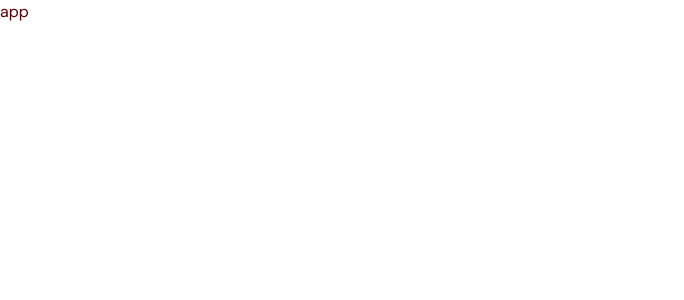
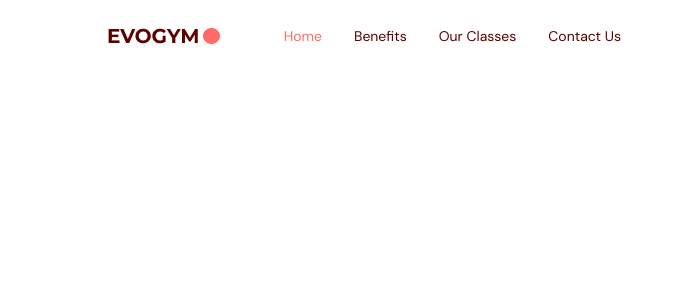
Before and after one commit to WailSolaiman/power-zone-gym-studio, a React (Vite) app: page / in a window 1280 px wide. Shown: the top 300 px of the page, without its empty margins (0-684 px from the left). Built offline with nearby package versions, Linux system fonts and the light colour scheme.

Commit message:
add new components for navbar

```diff
--- a/src/App.tsx
+++ b/src/App.tsx
@@ -1,5 +1,15 @@
+import { useState } from "react";
+
+import Navbar from "@/components/navbar";
+
 function App() {
-	return <div className='App'>app</div>
+  const [selectedPage, setSelectedPage] = useState("home");
+
+  return (
+    <div className="App">
+      <Navbar selectedPage={selectedPage} setSelectedPage={setSelectedPage} />
+    </div>
+  );
 }
 
-export default App
+export default App;
--- /dev/null
+++ b/src/components/navbar/Link.tsx
@@ -0,0 +1,25 @@
+import AnchorLink from "react-anchor-link-smooth-scroll";
+
+type Props = {
+  page: string;
+  selectedPage: string;
+  setSelectedPage: (value: string) => void;
+};
+
+const Link = ({ page, selectedPage, setSelectedPage }: Props) => {
+  const lowerCasePage = page.toLowerCase().replace(/ /g, "");
+
+  return (
+    <AnchorLink
+      className={`${selectedPage === lowerCasePage ? "text-primary-500" : ""}
+        transition hover:text-primary-300
+      `}
+      href={`#${lowerCasePage}`}
+      onClick={() => setSelectedPage(lowerCasePage)}
+    >
+      {page}
+    </AnchorLink>
+  );
+};
+
+export default Link;
--- /dev/null
+++ b/src/components/navbar/index.tsx
@@ -0,0 +1,54 @@
+import Logo from "@/assets/Logo.png";
+import Link from "./Link";
+
+type Props = {
+  selectedPage: string;
+  setSelectedPage: (value: string) => void;
+};
+
+const Navbar = ({ selectedPage, setSelectedPage }: Props) => {
+  const flexBetween = "flex items-center justify-between";
+
+  return (
+    <nav>
+      <div className={`${flexBetween} fixed top-0 z-30 w-full py-6`}>
+        <div className={`${flexBetween} mx-auto w-5/6`}>
+          <div className={`${flexBetween} w-full gap-16`}>
+            {/* LEFT SIDE */}
+            <img alt="logo" src={Logo} />
+
+            {/* RIGHT SIDE */}
+            {
+              <div className={`${flexBetween} w-full`}>
+                <div className={`${flexBetween} gap-8 text-sm`}>
+                  <Link
+                    page="Home"
+                    selectedPage={selectedPage}
+                    setSelectedPage={setSelectedPage}
+                  />
+                  <Link
+                    page="Benefits"
+                    selectedPage={selectedPage}
+                    setSelectedPage={setSelectedPage}
+                  />
+                  <Link
+                    page="Our Classes"
+                    selectedPage={selectedPage}
+                    setSelectedPage={setSelectedPage}
+                  />
+                  <Link
+                    page="Contact Us"
+                    selectedPage={selectedPage}
+                    setSelectedPage={setSelectedPage}
+                  />
+                </div>
+              </div>
+            }
+          </div>
+        </div>
+      </div>
+    </nav>
+  );
+};
+
+export default Navbar;
```
